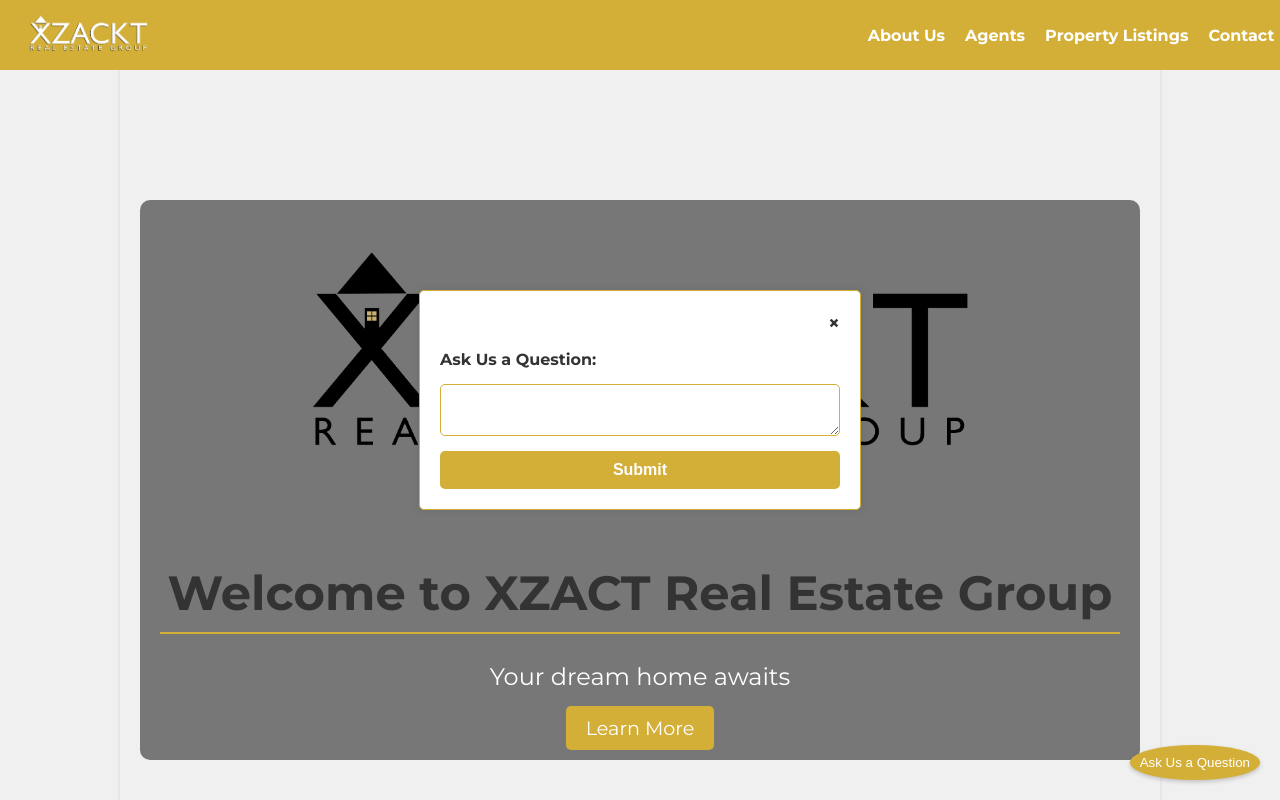
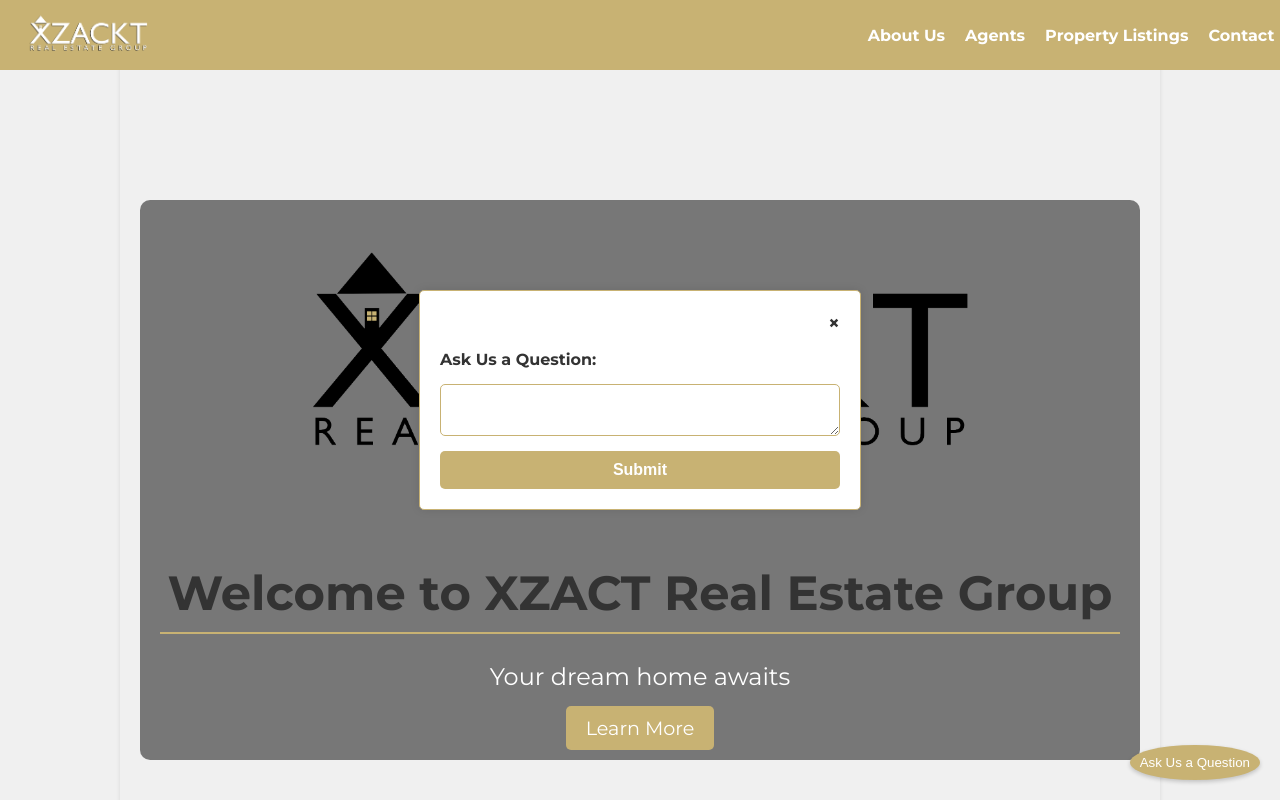
Before and after one commit to musickevan1/XZACT-Real-Estate-Website, a plain HTML site: page index.html in a window 1280 px wide. Both pictures are taken after a click on the button "Ask Us a Question". Shown: the top 800 px of the page. Drawn offline with Linux system fonts and the light colour scheme.

Commit message:
Update styles.css

```diff
--- a/assets/css/styles.css
+++ b/assets/css/styles.css
@@ -9,7 +9,7 @@ body {
 }
 
 header {
-    background-color: #d4af37; /* Gold background */
+    background-color: #c8b273; /* Gold background */
     color: #fff;
     padding: 10px 20px;
     display: flex;
@@ -71,7 +71,7 @@ h1, h2, h3 {
 
 h1 {
     font-size: 2.5em;
-    border-bottom: 2px solid #d4af37;
+    border-bottom: 2px solid #c8b273;
     padding-bottom: 10px;
     margin-bottom: 20px;
 }
@@ -79,7 +79,7 @@ h1 {
 h2 {
     font-size: 2em;
     margin-bottom: 20px;
-    color: #d4af37;
+    color: #c8b273;
 }
 
 h3 {
@@ -96,7 +96,7 @@ p {
 .agent, .listing {
     margin: 20px 0;
     padding: 20px;
-    border: 1px solid #d4af37;
+    border: 1px solid #c8b273;
     border-radius: 5px;
     background-color: #f8f8f8;
     box-shadow: 0 1px 3px rgba(0, 0, 0, 0.1);
@@ -109,7 +109,7 @@ p {
 }
 
 .agent h3 {
-    color: #d4af37;
+    color: #c8b273;
 }
 
 .listing img {
@@ -131,7 +131,7 @@ form label {
 
 form input, form textarea {
     padding: 10px;
-    border: 1px solid #d4af37;
+    border: 1px solid #c8b273;
     border-radius: 5px;
     font-size: 1em;
 }
@@ -139,7 +139,7 @@ form input, form textarea {
 form button {
     padding: 10px;
     border: none;
-    background-color: #d4af37;
+    background-color: #c8b273;
     color: #fff;
     cursor: pointer;
     border-radius: 5px;
@@ -188,7 +188,7 @@ form button:hover {
 .cta-button {
     padding: 10px 20px;
     border: none;
-    background-color: #d4af37;
+    background-color: #c8b273;
     color: #fff;
     font-size: 1.2em;
     border-radius: 5px;
@@ -208,7 +208,7 @@ form button:hover {
     top: 50%;
     transform: translate(-50%, -50%);
     background-color: #fff;
-    border: 1px solid #d4af37;
+    border: 1px solid #c8b273;
     padding: 20px;
     box-shadow: 0 0 10px rgba(0, 0, 0, 0.1);
     z-index: 1000;
@@ -236,7 +236,7 @@ form button:hover {
     bottom: 20px;
     right: 20px;
     padding: 10px;
-    background-color: #d4af37;
+    background-color: #c8b273;
     color: #fff;
     border: none;
     border-radius: 50%;
@@ -252,7 +252,7 @@ form button:hover {
 footer {
     text-align: center;
     padding: 20px;
-    background-color: #d4af37;
+    background-color: #c8b273;
     color: #fff;
     margin-top: 20px;
     font-size: 0.9em;
```
